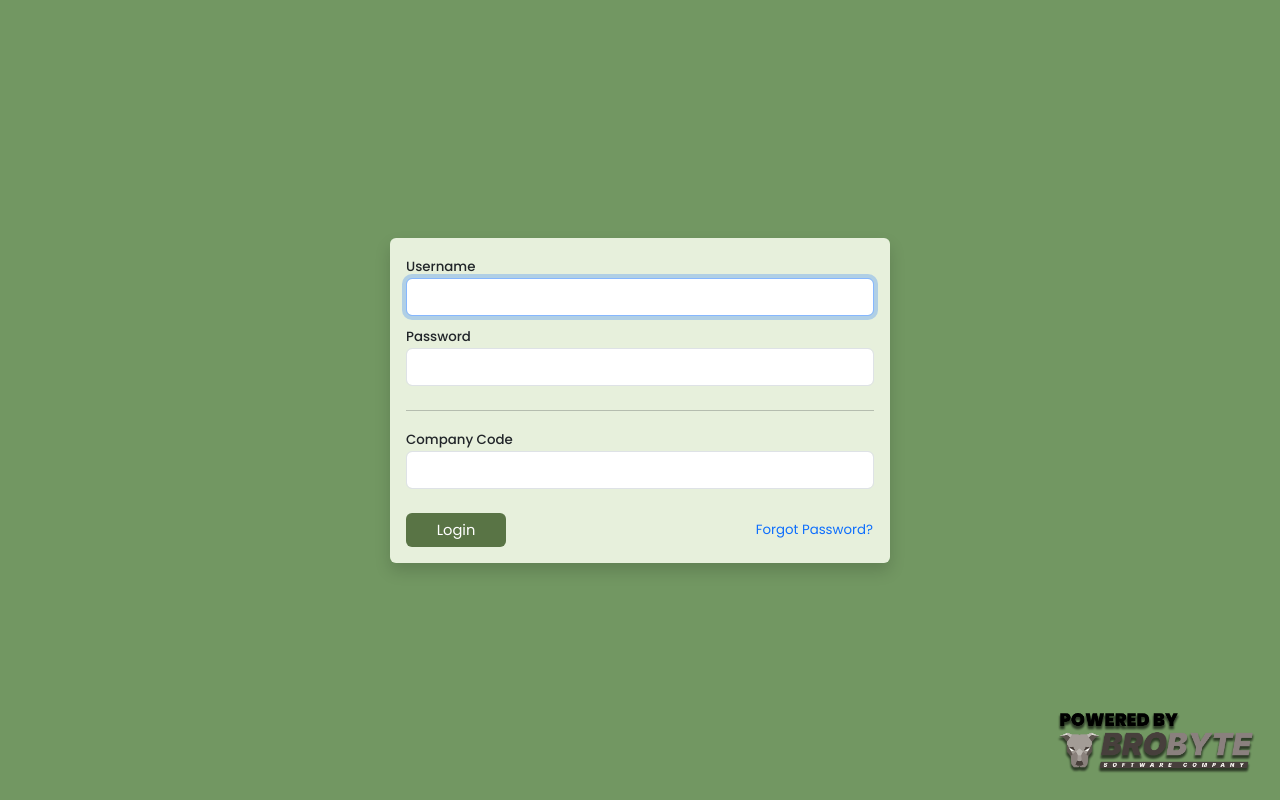
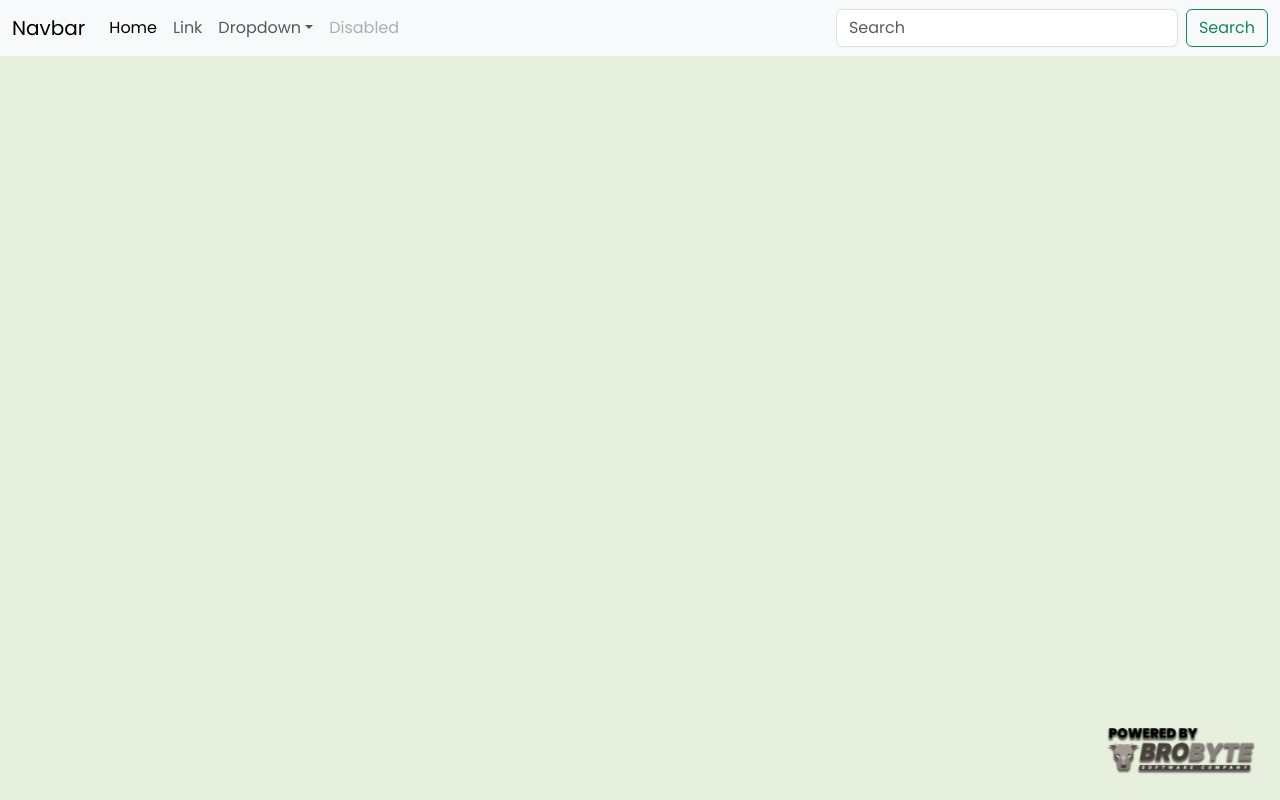
Before and after one commit to luispaulocaringal/demo-project-reactjs, a React (Vite) app: page / in a window 1280 px wide. Built offline with nearby package versions, Linux system fonts and the light colour scheme.

Commit message:
Added navbar and updated css

```diff
--- a/src/App.tsx
+++ b/src/App.tsx
@@ -1,12 +1,14 @@
 import './App.css'
 
 import Auth from './pages/Auth'
+import Home from './pages/Home'
 import Footer from './components/Footer'
 
 function App() {
   return (
     <div className="app">
-      <Auth />
+      {/* <Auth /> */}
+      <Home/>
       <Footer />
     </div>
   )
--- a/src/components/Login.tsx
+++ b/src/components/Login.tsx
@@ -40,7 +40,7 @@
             <div className="col-md-12">
               <div className="form-group">
                 <label>Username</label>
-                <input className="form-control" type="text" ref={userRef} value={username} onChange={(e) => setUsername(e.target.value)}/>
+                <input className="form-control" type="text" ref={userRef} value={username} onChange={(e) => setUsername(e.target.value)} required/>
               </div>
             </div>
           </div>
@@ -48,7 +48,7 @@
             <div className="col-md-12">
               <div className="form-group">
                 <label>Password</label>
-                <input className="form-control" type="password" value={password} onChange={(e) => setPassword(e.target.value)}/>
+                <input className="form-control" type="password" value={password} onChange={(e) => setPassword(e.target.value)} required/>
               </div>
             </div>
           </div>
@@ -57,7 +57,7 @@
             <div className="col-md-12">
               <div className="form-group">
                 <label>Company Code</label>
-                <input className="form-control" type="text" value={company} onChange={(e) => setCompany(e.target.value)}/>
+                <input className="form-control" type="text" value={company} onChange={(e) => setCompany(e.target.value)} required/>
               </div>
             </div>
           </div>
--- /dev/null
+++ b/src/components/Navbar.tsx
@@ -0,0 +1,42 @@
+function Navbar () {
+  return (
+    <nav className="navbar navbar-expand-lg bg-body-tertiary">
+      <div className="container-fluid">
+        <a className="navbar-brand" href="#">Navbar</a>
+        <button className="navbar-toggler" type="button" data-bs-toggle="collapse" data-bs-target="#navbarSupportedContent" aria-controls="navbarSupportedContent" aria-expanded="false" aria-label="Toggle navigation">
+          <span className="navbar-toggler-icon"></span>
+        </button>
+        <div className="collapse navbar-collapse" id="navbarSupportedContent">
+          <ul className="navbar-nav me-auto mb-2 mb-lg-0">
+            <li className="nav-item">
+              <a className="nav-link active" aria-current="page" href="#">Home</a>
+            </li>
+            <li className="nav-item">
+              <a className="nav-link" href="#">Link</a>
+            </li>
+            <li className="nav-item dropdown">
+              <a className="nav-link dropdown-toggle" href="#" role="button" data-bs-toggle="dropdown" aria-expanded="false">
+                Dropdown
+              </a>
+              <ul className="dropdown-menu">
+                <li><a className="dropdown-item" href="#">Action</a></li>
+                <li><a className="dropdown-item" href="#">Another action</a></li>
+                <li><hr className="dropdown-divider"/></li>
+                <li><a className="dropdown-item" href="#">Something else here</a></li>
+              </ul>
+            </li>
+            <li className="nav-item">
+              <a className="nav-link disabled" aria-disabled="true">Disabled</a>
+            </li>
+          </ul>
+          <form className="d-flex" role="search">
+            <input className="form-control me-2" type="search" placeholder="Search" aria-label="Search"/>
+            <button className="btn btn-outline-success" type="submit">Search</button>
+          </form>
+        </div>
+      </div>
+    </nav>
+  )
+}
+
+export default Navbar
--- a/src/css/Footer.css
+++ b/src/css/Footer.css
@@ -1,4 +1,4 @@
 img {
-  width:200px;
+  width:150px;
   float: right;
 }
--- a/src/index.css
+++ b/src/index.css
@@ -11,6 +11,8 @@
   font-synthesis: none;
   text-rendering: optimizeLegibility;
   -webkit-font-smoothing: antialiased;
+
+  background-color: #E7F0DC;
 }
 
 label {
--- /dev/null
+++ b/src/pages/Home.tsx
@@ -0,0 +1,11 @@
+import Navbar from '../components/Navbar'
+
+function Home () {
+  return (
+    <>
+      <Navbar/>
+    </>
+  )
+}
+
+export default Home
```
